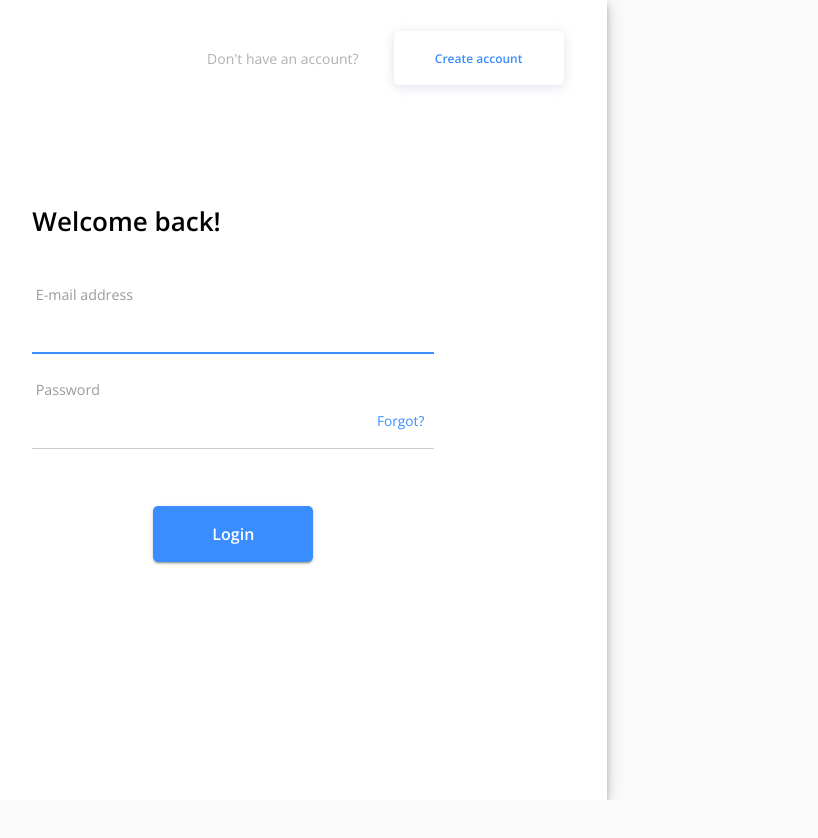
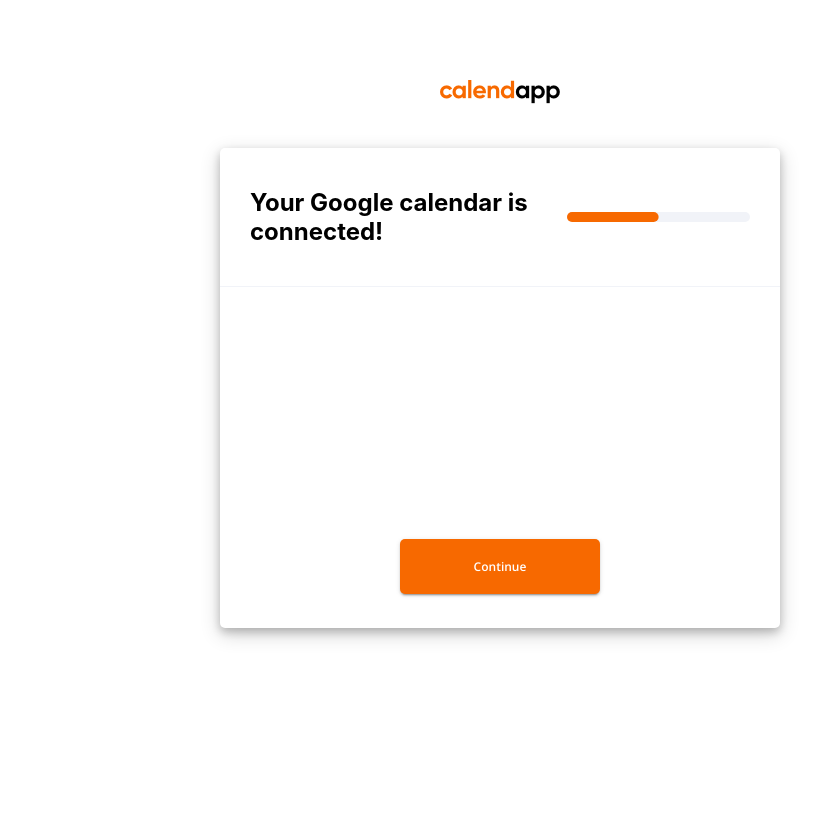
Before and after one commit to hatchways/team-long-john, a React (Create React App) app in the folder client/: page /availability in a window 1280 px wide. Before the commit this address led to /login. Shown: the whole page, without its empty margins (140-958 px from the left). Before the commit the page ends 800 px from the top, so only its background shows below. Built offline with nearby package versions, Linux system fonts and the light colour scheme.

Commit message:
updated onboarding header component and start google calendar page

```diff
--- a/client/src/App.tsx
+++ b/client/src/App.tsx
@@ -4,7 +4,10 @@ import { BrowserRouter, Route, Redirect, Switch } from 'react-router-dom';
 import Login from './pages/Login/Login';
 import Signup from './pages/SignUp/SignUp';
 import Dashboard from './pages/Dashboard/Dashboard';
+
 import ProfileSettings from './pages/Onboarding/ProfileSettings';
+import Availability from './pages/Onboarding/Availability';
+
 import { AuthProvider } from './context/useAuthContext';
 import { SocketProvider } from './context/useSocketContext';
 import { SnackBarProvider } from './context/useSnackbarContext';
@@ -24,6 +27,7 @@ function App(): JSX.Element {
             <Dashboard />
           </Route>
           <Route exact path="/profile_settings" component={ProfileSettings} />
+          <Route exact path="/availability" component={Availability} />
           <Route path="*">
             <Redirect to="/login" />
           </Route>
--- /dev/null
+++ b/client/src/pages/Onboarding/Availability.tsx
@@ -0,0 +1,38 @@
+import React from 'react';
+import {
+  Box,
+  InputAdornment,
+  InputLabel,
+  OutlinedInput,
+  Select,
+  MenuItem,
+  FormControl,
+  Button,
+} from '@material-ui/core/';
+
+import CalendAppLogo from '../../components/CalendAppLogo/CalendAppLogo';
+import OnboardingHeader from './OnboardingHeader/OnboardingHeader';
+import useStyles from './useStyles';
+
+const Availability = (): JSX.Element => {
+  const classes = useStyles();
+
+  return (
+    <Box mt={5} className={classes.page}>
+      <CalendAppLogo />
+      <Box className={classes.box}>
+        <div>
+          <OnboardingHeader headerText="Your Google calendar is connected!" progressValue={50} />
+          <Box mt={5} className={classes.form}></Box>
+        </div>
+        <Box mb={3} className={classes.buttonBox}>
+          <Button variant="contained" className={classes.finish}>
+            Continue
+          </Button>
+        </Box>
+      </Box>
+    </Box>
+  );
+};
+
+export default Availability;
--- a/client/src/pages/Onboarding/OnboardingHeader/OnboardingHeader.tsx
+++ b/client/src/pages/Onboarding/OnboardingHeader/OnboardingHeader.tsx
@@ -4,6 +4,7 @@ import useStyles from './useStyles';
 
 interface Props {
   headerText: string;
+  progressValue: number;
 }
 
 const BorderLinearProgress = withStyles(() => ({
@@ -21,13 +22,13 @@ const BorderLinearProgress = withStyles(() => ({
   },
 }))(LinearProgress);
 
-const OnboardingHeader = ({ headerText }: Props): JSX.Element => {
+const OnboardingHeader = ({ headerText, progressValue }: Props): JSX.Element => {
   const classes = useStyles();
 
   return (
     <div className={classes.container}>
       <h2>{headerText}</h2>
-      <BorderLinearProgress variant="determinate" value={25} />
+      <BorderLinearProgress variant="determinate" value={progressValue} />
     </div>
   );
 };
--- a/client/src/pages/Onboarding/ProfileSettings.tsx
+++ b/client/src/pages/Onboarding/ProfileSettings.tsx
@@ -27,6 +27,7 @@ const ProfileSettings = (): JSX.Element => {
   // Sends a GET request to check for a unique URL
   // Add a randomly generated unique url in the default value
   // If not taken, then send a PUT request for username url and time zone
+  // Redirect to the availability page if successful
   // const handleClickContinue = async () => {};
 
   // Set up later redirects to dashboard
@@ -62,7 +63,7 @@ const ProfileSettings = (): JSX.Element => {
       <CalendAppLogo />
       <Box className={classes.box}>
         <div>
-          <OnboardingHeader headerText="Welcome to CalendApp!" />
+          <OnboardingHeader headerText="Welcome to CalendApp!" progressValue={25} />
           <Box mt={5} className={classes.form}>
             <Box mb={3} mx={10} className={classes.inputBox}>
               <h4 style={{ marginRight: '15px' }}>Create your CalendApp URL:</h4>
```
